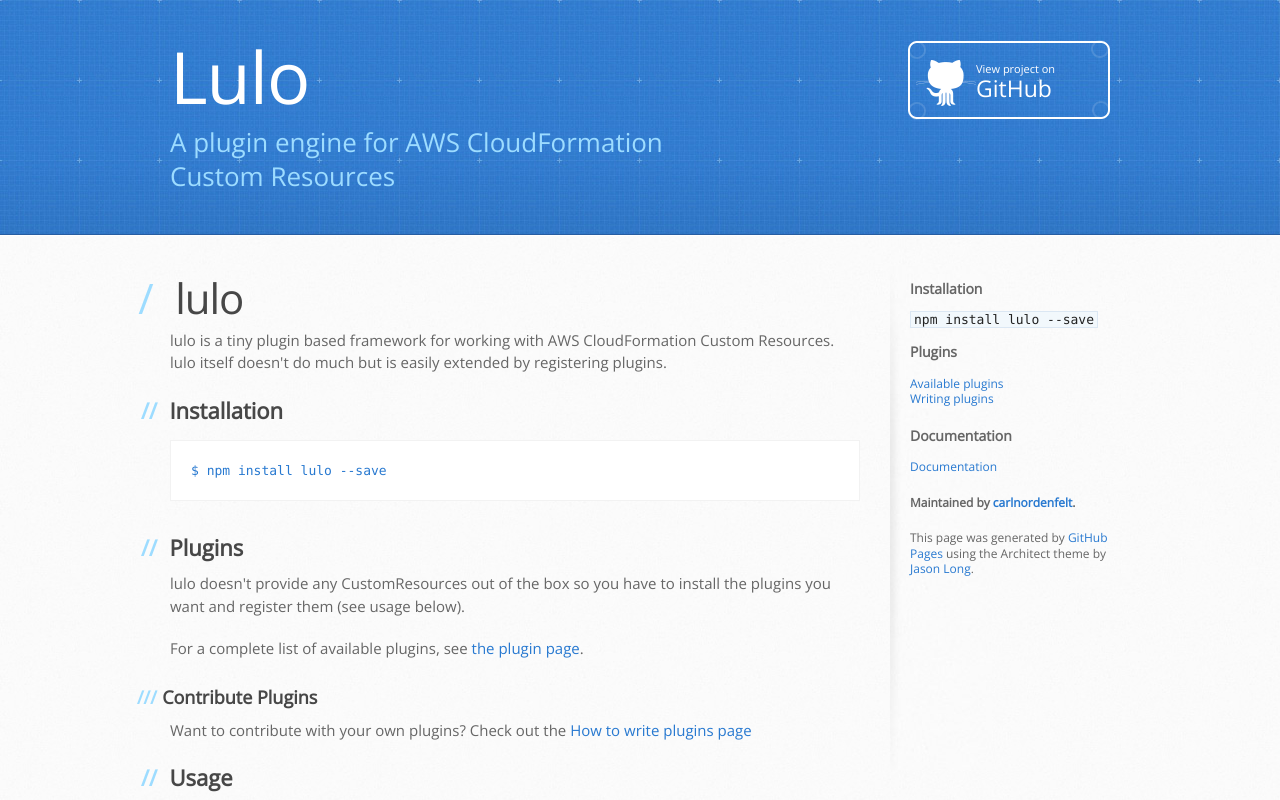
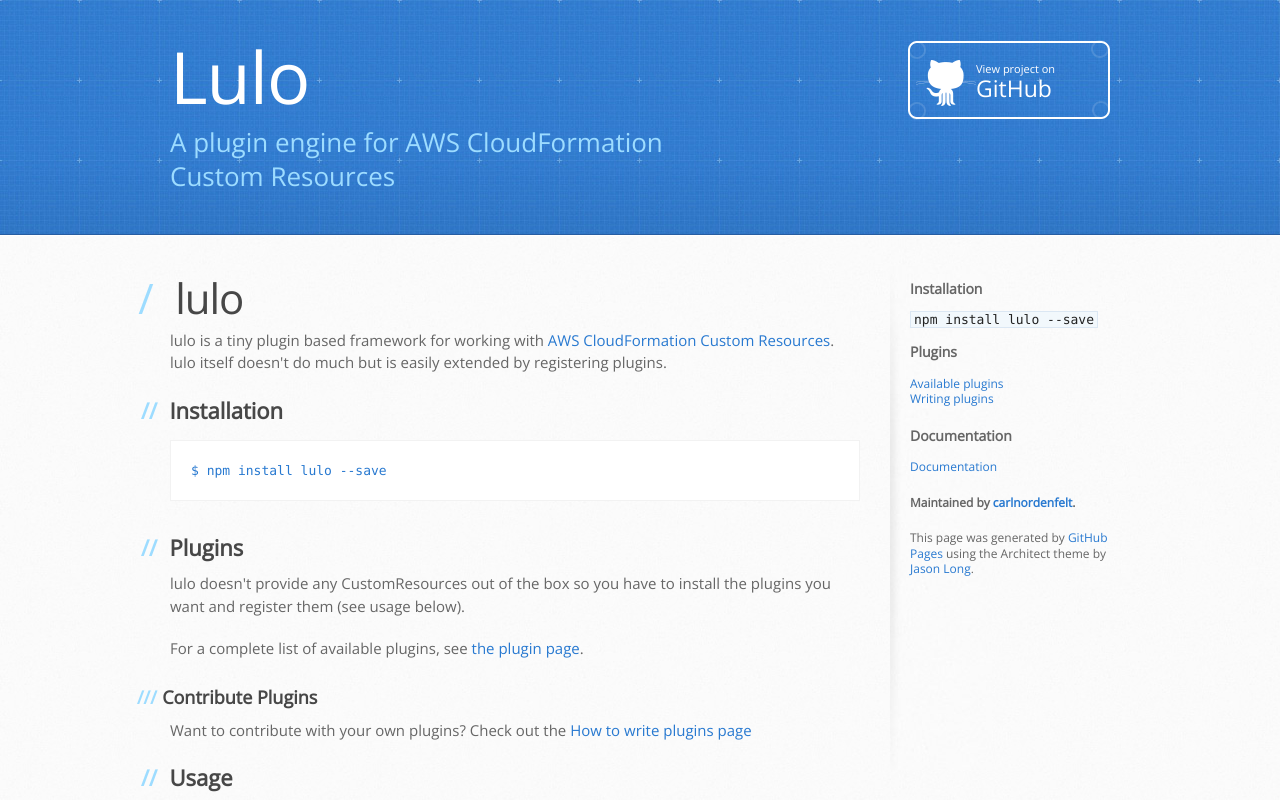
Before and after one commit to By-Nordenfelt-AB/lulo, a plain HTML site: page index.html in a window 1280 px wide. Shown: the top 800 px of the page. Drawn offline with nearby package versions, Linux system fonts and the light colour scheme.

Commit message:
Update index.html

```diff
--- a/index.html
+++ b/index.html
@@ -33,8 +33,10 @@
                                                                                   class="octicon octicon-link"></span></a>lulo
             </h1>
 
-            <p>lulo is a tiny plugin based framework for working with AWS CloudFormation Custom Resources.
-                lulo itself doesn't do much but is easily extended by registering plugins.</p>
+            <p>lulo is a tiny plugin based framework for working with
+                <a href="http://docs.aws.amazon.com/AWSCloudFormation/latest/UserGuide/template-custom-resources.html">AWS CloudFormation Custom Resources</a>.
+                lulo itself doesn't do much but is easily extended by registering plugins.
+            </p>
 
             <h2>
                 <a id="installation" class="anchor" href="#installation" aria-hidden="true"><span aria-hidden="true"
```
